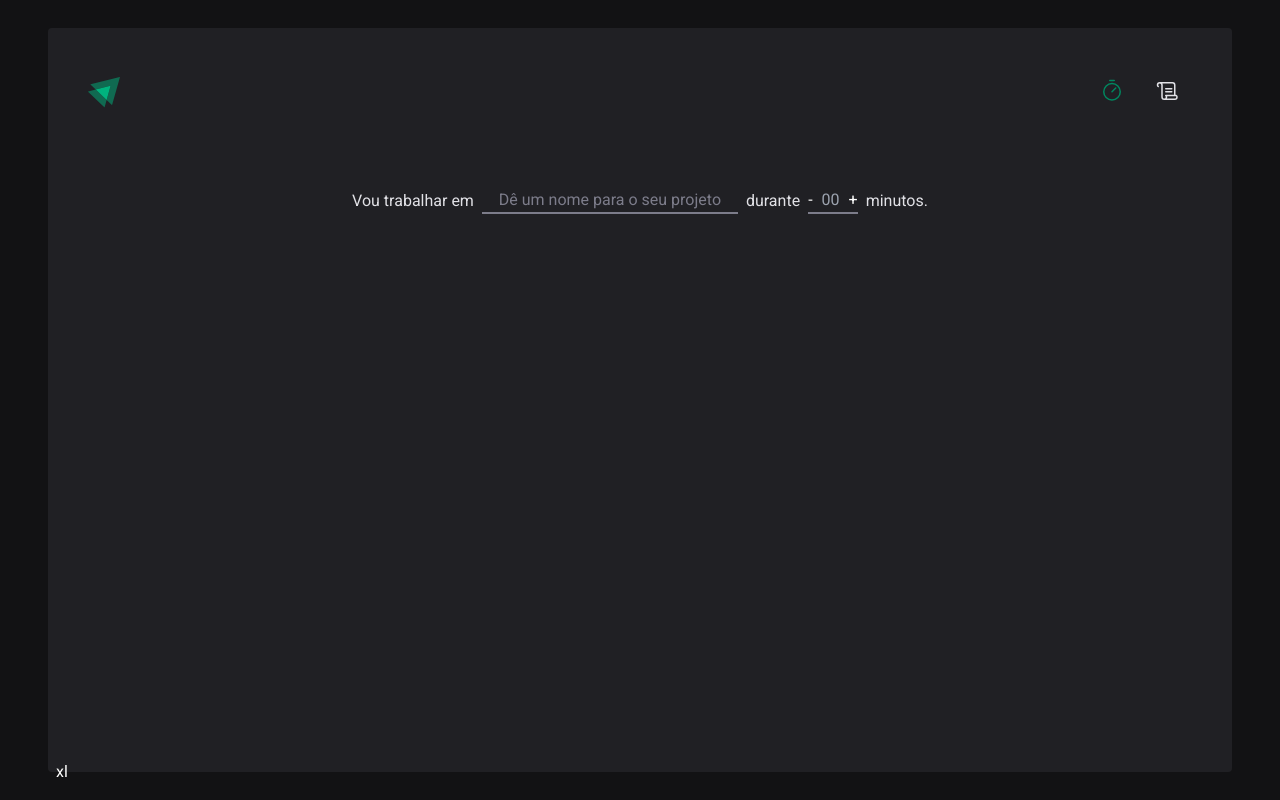
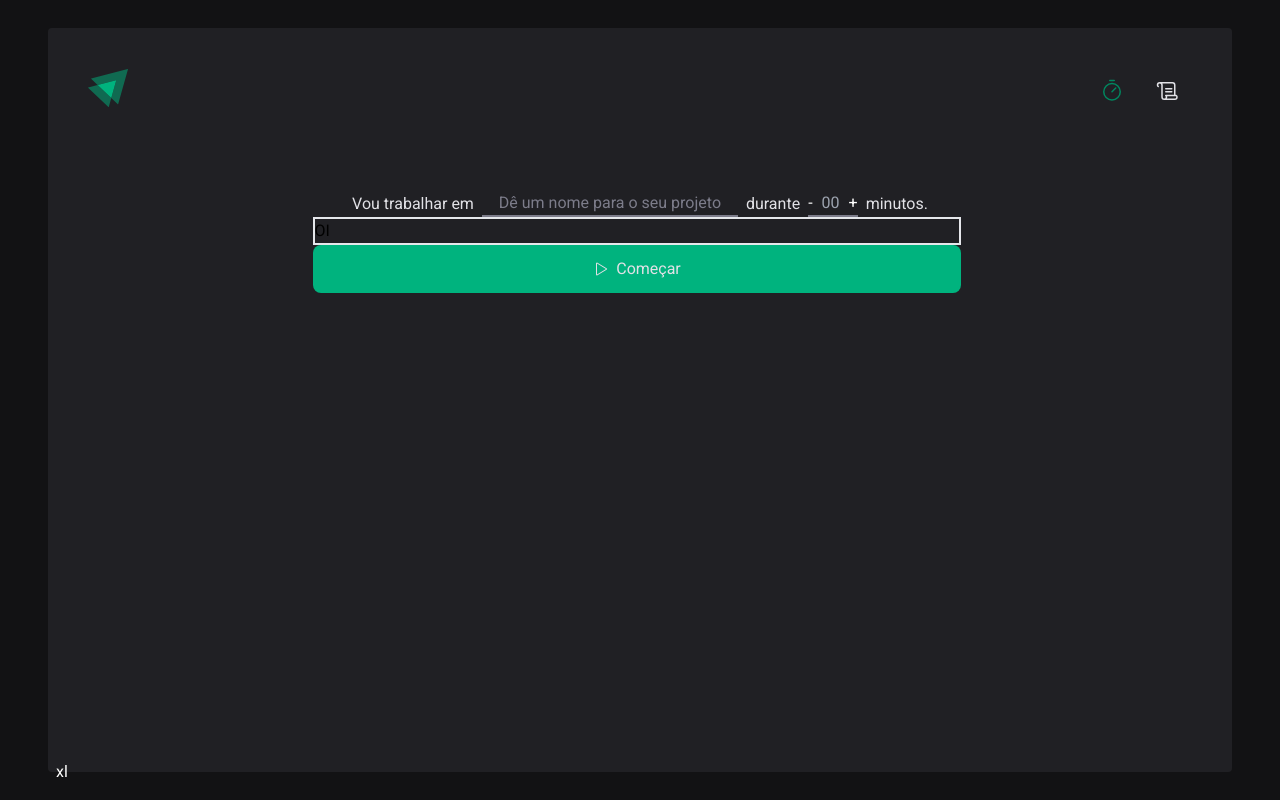
Before and after one commit to luksquitos/ignite-timer, a React (Vite) app: page / in a window 1280 px wide. Built offline with nearby package versions, Linux system fonts and the light colour scheme.

Commit message:
fix: alinhamento dos container de header e sessão principal

```diff
--- a/src/components/Header.tsx
+++ b/src/components/Header.tsx
@@ -10,14 +10,15 @@ import { Timer, Scroll } from "@phosphor-icons/react"
 </NavLink> */}
 
 //TODO Tooltip
+//https://daisyui.com/components/tooltip/
 //https://www.radix-ui.com/primitives/docs/components/tooltip
 
 
 export function Header(){
   return (
-    <header className="flex justify-between">
-      <img src={IgniteLogo} alt="#" />
-      <nav className="flex gap-2">
+    <header className="flex justify-between w-full">
+      <img src={IgniteLogo} alt="#" className="size-10" />
+      <nav className="flex gap-2" >
         <NavLink to={"/"} className="size-12 flex justify-center items-center border-b-[3px] border-transparent hover:border-green">
           <Timer size={24} className="text-gray7"/>
         </NavLink>
--- a/src/components/Input.tsx
+++ b/src/components/Input.tsx
@@ -1,8 +1,8 @@
 export function Input(){
   return(
-    // André mencionou sobre colocar esse form envolta de tudo.
+    //FIXME André mencionou sobre colocar esse form envolta de tudo.
     // Porque pode ser reaproveitado para o Botão
-    <form className="flex justify-center items-center mt-[72px] gap-2">
+    <form className="flex justify-center items-center gap-2">
       <p>Vou trabalhar em</p>
       <input
         className="flex justify-center text-center bg-transparent w-64 text-gray7 px-2 border-b-2 border-b-gray4 placeholder:text-gray4 focus:outline-none focus:border-b-gray7 "
--- /dev/null
+++ b/src/components/NumberTimer.tsx
@@ -0,0 +1,7 @@
+export function NumberTimer(){
+  return (
+    <div>
+
+    </div>
+  )
+}
--- /dev/null
+++ b/src/components/Timer.tsx
@@ -0,0 +1,7 @@
+export function Timer() {
+  return (
+    <div className="w-[40.5rem] border-solid border-2 ">
+      OI
+    </div>
+  )
+}
--- a/src/layouts/DefaultLayout.tsx
+++ b/src/layouts/DefaultLayout.tsx
@@ -6,7 +6,7 @@ import { Header } from "../components/Header";
 export function DefaultLayout(){
   return (
     // <div className="w-[calc(100vw-20rem)] h-[calc(100vh-10rem)] bg-gray2 rounded p-10">
-    <div className="w-[74rem] h-[46.5rem] bg-gray2 rounded p-10">
+    <div className=" w-[74rem] h-[46.5rem] flex items-center flex-col bg-gray2 rounded p-10">
       <Header />
       <Outlet />
     </div>
--- a/src/pages/Home.tsx
+++ b/src/pages/Home.tsx
@@ -1,9 +1,13 @@
+import { Button } from "../components/Button";
 import { Input } from "../components/Input";
+import { Timer } from "../components/Timer";
 
 export function Home(){
   return (
-    <>
+    <div className="mt-[75px] w-[655px] h-[420px]">
       <Input/>
-    </>
+      <Timer/>
+      <Button/>
+    </div>
   )
 }
```
